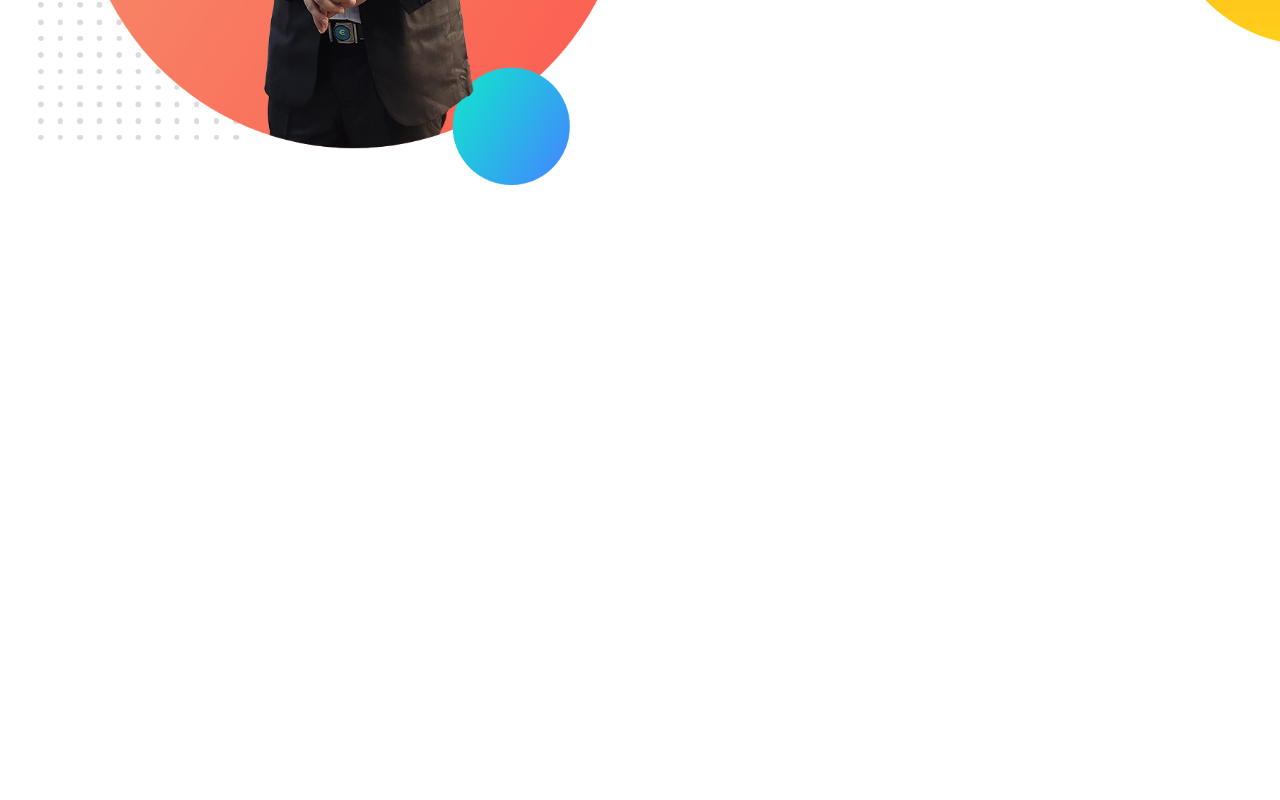
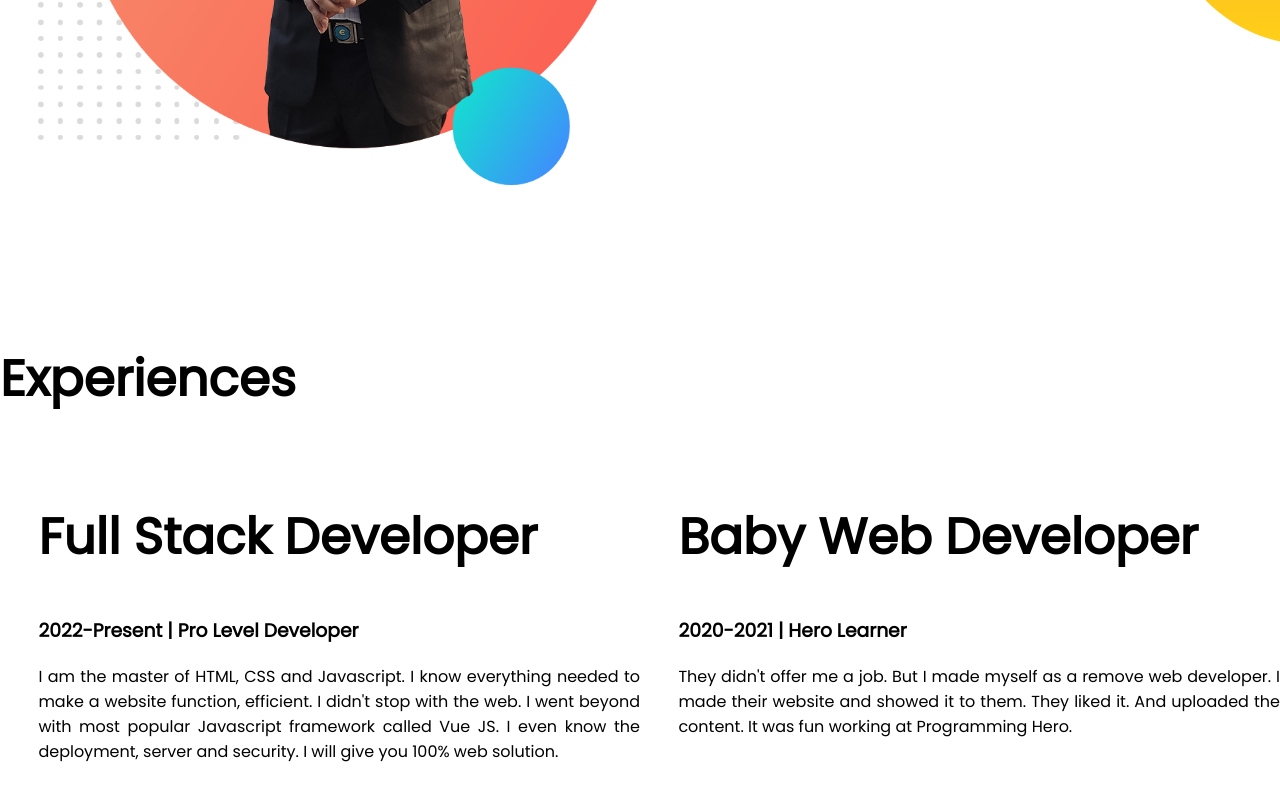
Before and after one commit to nhmunna/developer-portfolio, a plain HTML site: page index.html in a window 1280 px wide. Shown: the part 1124-1924 px from the top of the page. Before the commit the page ends 1466 px from the top, so only its background shows below. Drawn offline with Linux system fonts and the light colour scheme.

Commit message:
exprience added

```diff
--- a/index.html
+++ b/index.html
@@ -13,7 +13,7 @@
 </head>
 
 <body>
-    <section class="top-banner">
+    <section class="top-banner fexible-container">
         <div class="half-width">
             <h1>Welcome To</h1>
             <h1><span class="orange-color">NH Munna</span> World!</h1>
@@ -29,7 +29,7 @@
             <img src="images/nhmunnaportfolio2.png" alt="">
         </div>
     </section>
-    <section class="dream-big">
+    <section class="dream-big fexible-container">
         <div class="half-width">
             <img src="images/nhmunnaportfolio1.png" alt="">
         </div>
@@ -42,6 +42,26 @@
             <a class="link-button" href="">DOWNLOAD RESUME</a>
         </div>
     </section>
+    <section class="experience-area">
+        <h1>Experiences</h1>
+        <div class="fexible-container">
+            <div class="half-width">
+                <h1>Full Stack Developer</h1>
+                <h3>2022-Present | Pro Level Developer</h3>
+                <p>I am the master of HTML, CSS and Javascript. I know everything needed to make a website function,
+                    efficient. I didn't stop with the web. I went beyond with most popular Javascript framework called
+                    Vue
+                    JS. I even know the deployment, server and security. I will give you 100% web solution.</p>
+            </div>
+            <div class="half-width">
+                <h1>Baby Web Developer</h1>
+                <h3>2020-2021 | Hero Learner</h3>
+                <p>They didn't offer me a job. But I made myself as a remove web developer. I made their website and
+                    showed
+                    it to them. They liked it. And uploaded the content. It was fun working at Programming Hero.</p>
+            </div>
+        </div>
+    </section>
 </body>
 
 </html>
--- a/style.css
+++ b/style.css
@@ -11,7 +11,7 @@ p{
 .orange-color{
     color: orange;
 }
-section{
+.fexible-container{
     display: flex;
     margin-bottom: 150px;
 }
```
